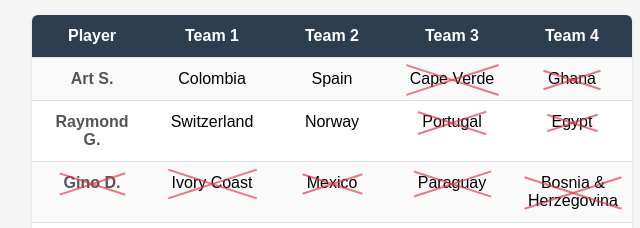
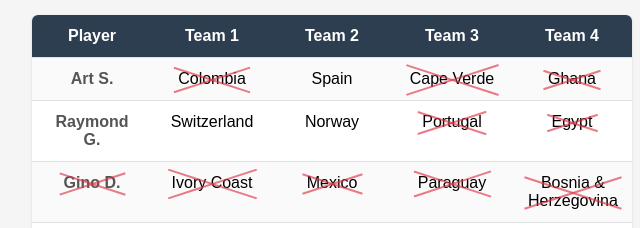
Before and after one commit to ginobdiaz/my-first-static-web-app, a website: page src/index.html in a window 1280 px wide. Shown: the part 238-466 px from the top of the page, 308-948 px from the left. Drawn offline with Linux system fonts and the light colour scheme.

Commit message:
Chg #84.0

```diff
--- a/src/index.html
+++ b/src/index.html
@@ -193,7 +193,7 @@
         <div class="cell header">Team 4</div>
 
               <div class="row">
-          <div class="cell">Art S.</div><div class="cell" data-label="Team 1"><span class="value">Colombia</span></div><div class="cell" data-label="Team 2"><span class="value">Spain</span></div><div class="cell" data-label="Team 3"><span class="value eliminated">Cape Verde</span></div><div class="cell" data-label="Team 4"><span class="value eliminated">Ghana</span></div>
+          <div class="cell">Art S.</div><div class="cell" data-label="Team 1"><span class="value eliminated">Colombia</span></div><div class="cell" data-label="Team 2"><span class="value">Spain</span></div><div class="cell" data-label="Team 3"><span class="value eliminated">Cape Verde</span></div><div class="cell" data-label="Team 4"><span class="value eliminated">Ghana</span></div>
         </div>
         <div class="row">
           <div class="cell">Raymond G.</div><div class="cell" data-label="Team 1"><span class="value">Switzerland</span></div><div class="cell" data-label="Team 2"><span class="value">Norway</span></div><div class="cell" data-label="Team 3"><span class="value eliminated">Portugal</span></div><div class="cell" data-label="Team 4"><span class="value eliminated">Egypt</span></div>
```
